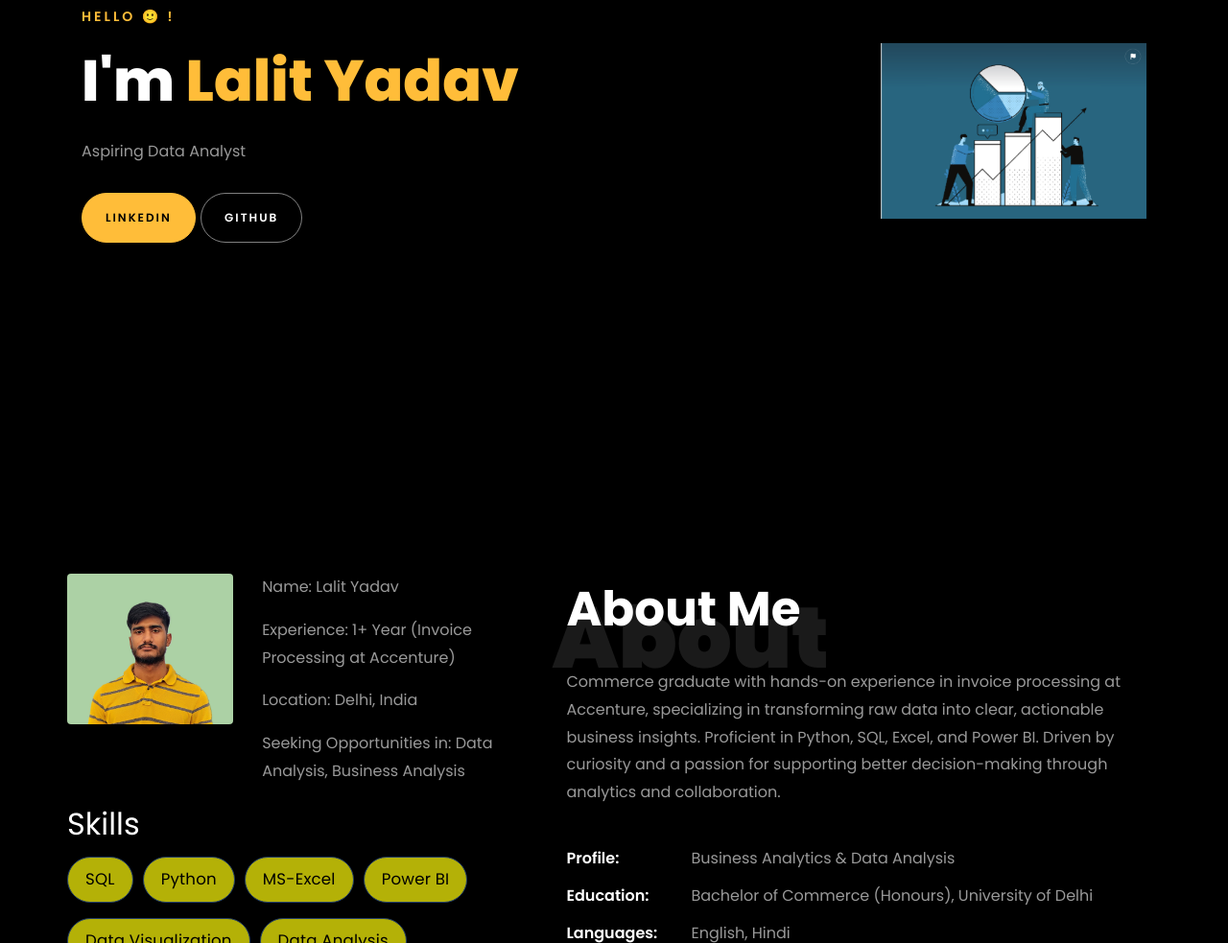
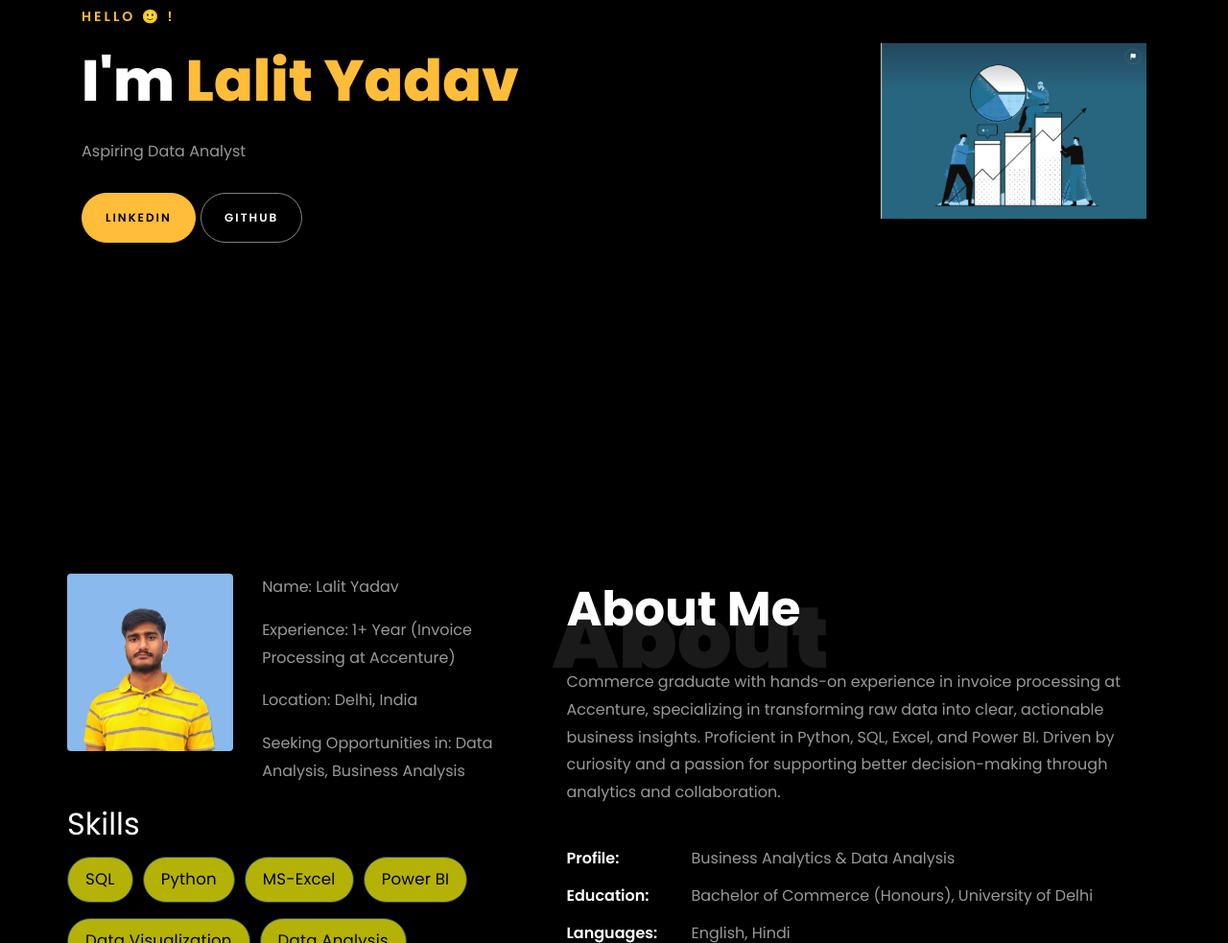
Before and after one commit to yadavlalit7290/lalit_yadav.github.io, a plain HTML site: page index.html in a window 1280 px wide. Shown: the part 264-1247 px from the top of the page at 96% size. Drawn offline with Linux system fonts and the light colour scheme; files whose address does not match are found by name.

Commit message:
Pic update final

```diff
--- a/index.html
+++ b/index.html
@@ -156,7 +156,7 @@
                     <div class="col-sm-6 col-md-5">
                       <div class="about-img">
                         <!-- No background for about-me.png -->
-                        <img src="images/mee2.jpg"
+                        <img src="images/latess12.jpg"
                           class="img-fluid rounded b-shadow-a"
                           alt="Lalit Yadav" />
                       </div>
```
Also changed, not shown: images/latess12.jpg (added).
